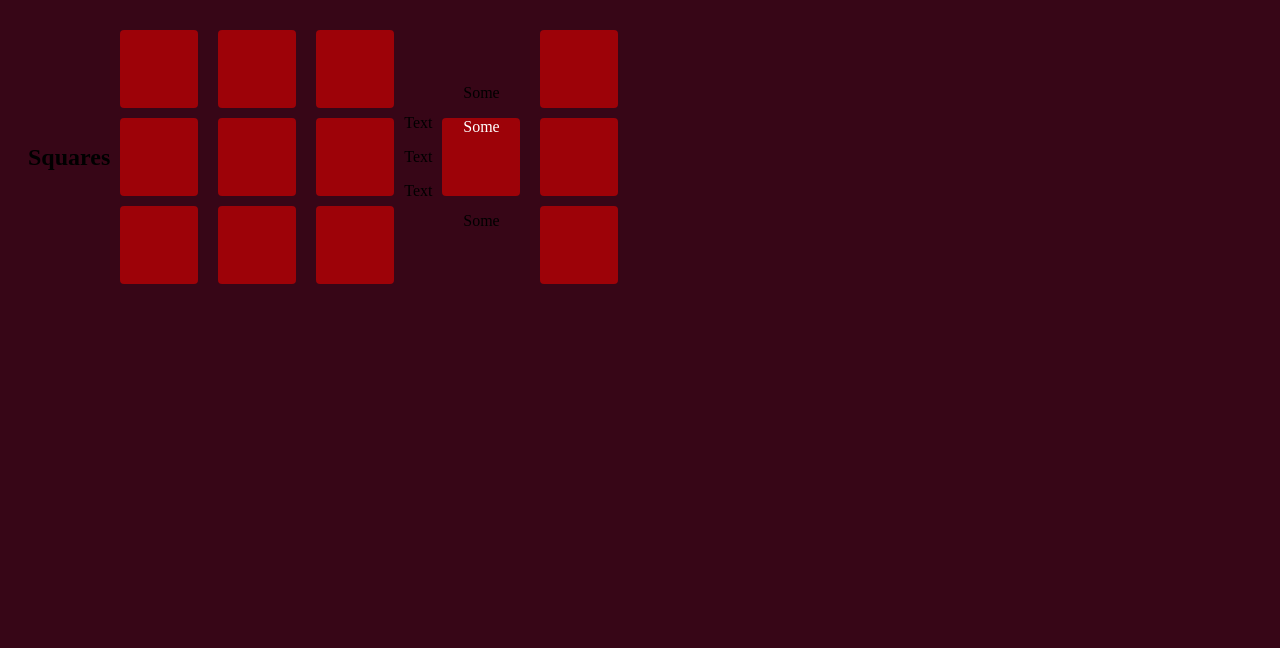
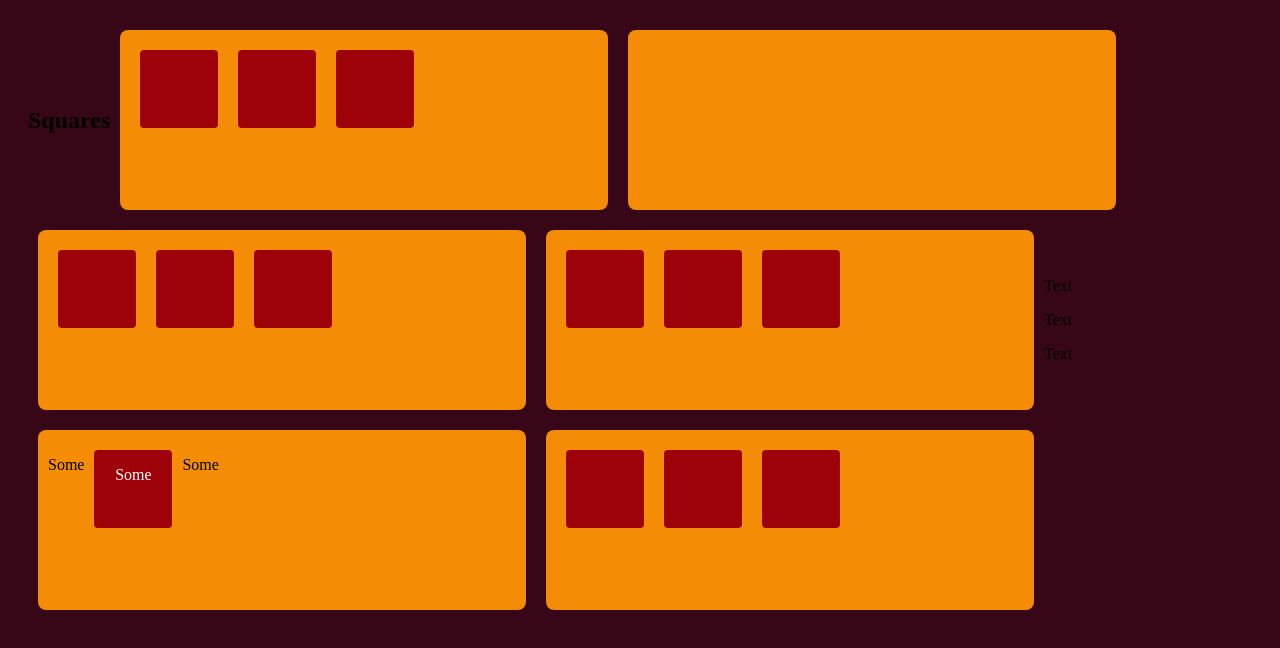
Before and after one commit to Supanee-patsa/FlexBox-, a plain HTML site: page index.html in a window 1280 px wide. Drawn offline with Linux system fonts and the light colour scheme; files that its build step writes are made by us from their sources.

Commit message:
add index.css

```diff
--- a/style/index.css
+++ b/style/index.css
@@ -23,3 +23,13 @@ body {
     margin: 10px;
     border-radius: 4px;
 }
+
+.container {
+    width: 468px;
+    height: 160px;
+    background: #F48C06;
+    margin: 10px;
+    border-radius: 8px;
+    display: flex;
+    padding: 10px;
+}
```
